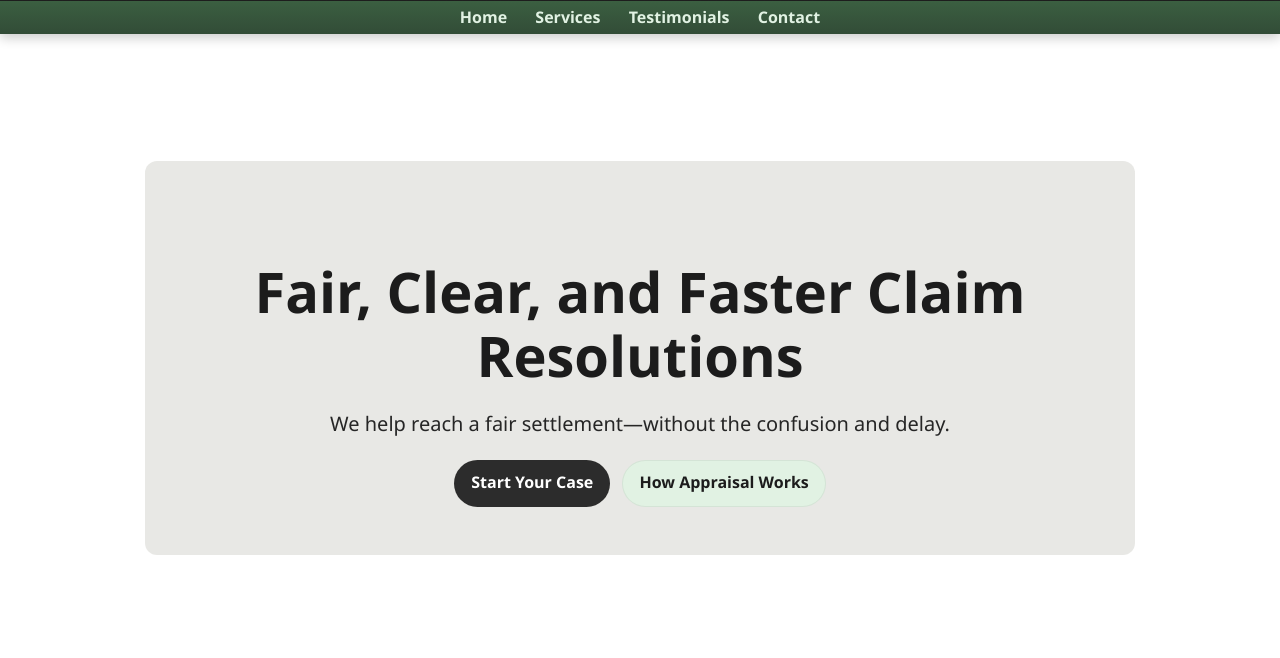
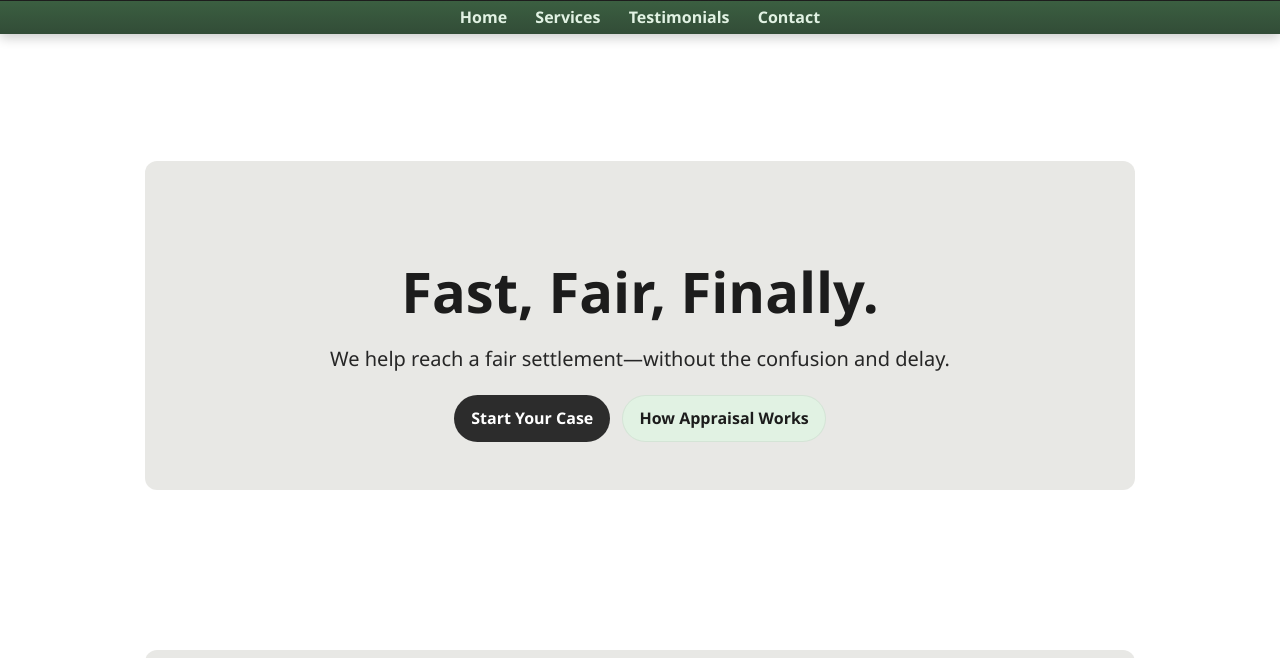
Before and after one commit to used2bgood/Apprasure_v3, an Eleventy site: page src/pages/index.njk in a window 1280 px wide. Shown: the part 71-729 px from the top of the page. Built offline with nearby package versions, Linux system fonts and the light colour scheme; Eleventy itself is replaced by a stand-in of ours; files that its build step writes are made by us from their sources.

Commit message:
Update index.njk

```diff
--- a/src/pages/index.njk
+++ b/src/pages/index.njk
@@ -7,7 +7,7 @@ permalink: "/"
 <!-- HERO -->
 <section class="hero">
   <div class="container hero-inner">
-    <h1>Fair, Clear, and Faster Claim Resolutions</h1>
+    <h1>Fast, Fair, Finally.</h1>
     <p>We help reach a fair settlement—without the confusion and delay.</p>
     <div class="hero-cta">
       <a class="btn btn-primary" href="https://contact.apprasure.com" target="_blank" rel="noopener">Start Your Case</a>
```
